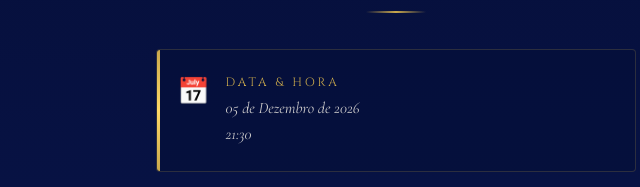
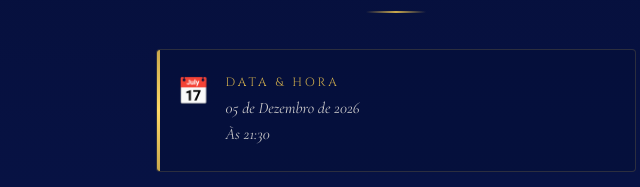
Before and after one commit to coxtaaa/Aniversario-Nicole, a website: page public/index.html in a window 1280 px wide. Shown: the part 1416-1603 px from the top of the page, 244-884 px from the left. Drawn offline with nearby package versions, Linux system fonts and the light colour scheme; no server answers.

Commit message:
Update index.html

```diff
--- a/public/index.html
+++ b/public/index.html
@@ -74,7 +74,7 @@
   <h2 class="section-title">Detalhes da Festa</h2>
   <div class="gold-divider"></div>
   <div class="info-grid">
-    <div class="info-card"><div class="info-icon">📅</div><div><div class="info-card-title">Data &amp; Hora</div><div class="info-card-text">05 de Dezembro de 2026<br>21:30</div></div></div>
+    <div class="info-card"><div class="info-icon">📅</div><div><div class="info-card-title">Data &amp; Hora</div><div class="info-card-text">05 de Dezembro de 2026<br>Às 21:30</div></div></div>
     <div class="info-card"><div class="info-icon">📍</div><div><div class="info-card-title">Local</div><div class="info-card-text">Festejar — Tudo Para Festas<br>St. Hab. Vicente Pires, Rua 05<br>Vicente Pires · Brasília – DF<br>CEP 72006-145</div></div></div>
     <div class="info-card"><div class="info-icon">👗</div><div><div class="info-card-title">Traje</div><div class="info-card-text">Esporte fino / Social<br><em style="font-size:13px;color:rgba(201,168,76,0.6)">Não é permitido o uso de azul ou dourado. Tons de amarelo estão liberados. 💛</em></div></div></div>
     <div class="info-card"><div class="info-icon">🎁</div><div><div class="info-card-title">Lista de Presentes</div><div class="info-card-text"><a href="#presentes" class="inline-gift-link">Veja os presentes perfeitos para a Nicole</a></div></div></div>
```
